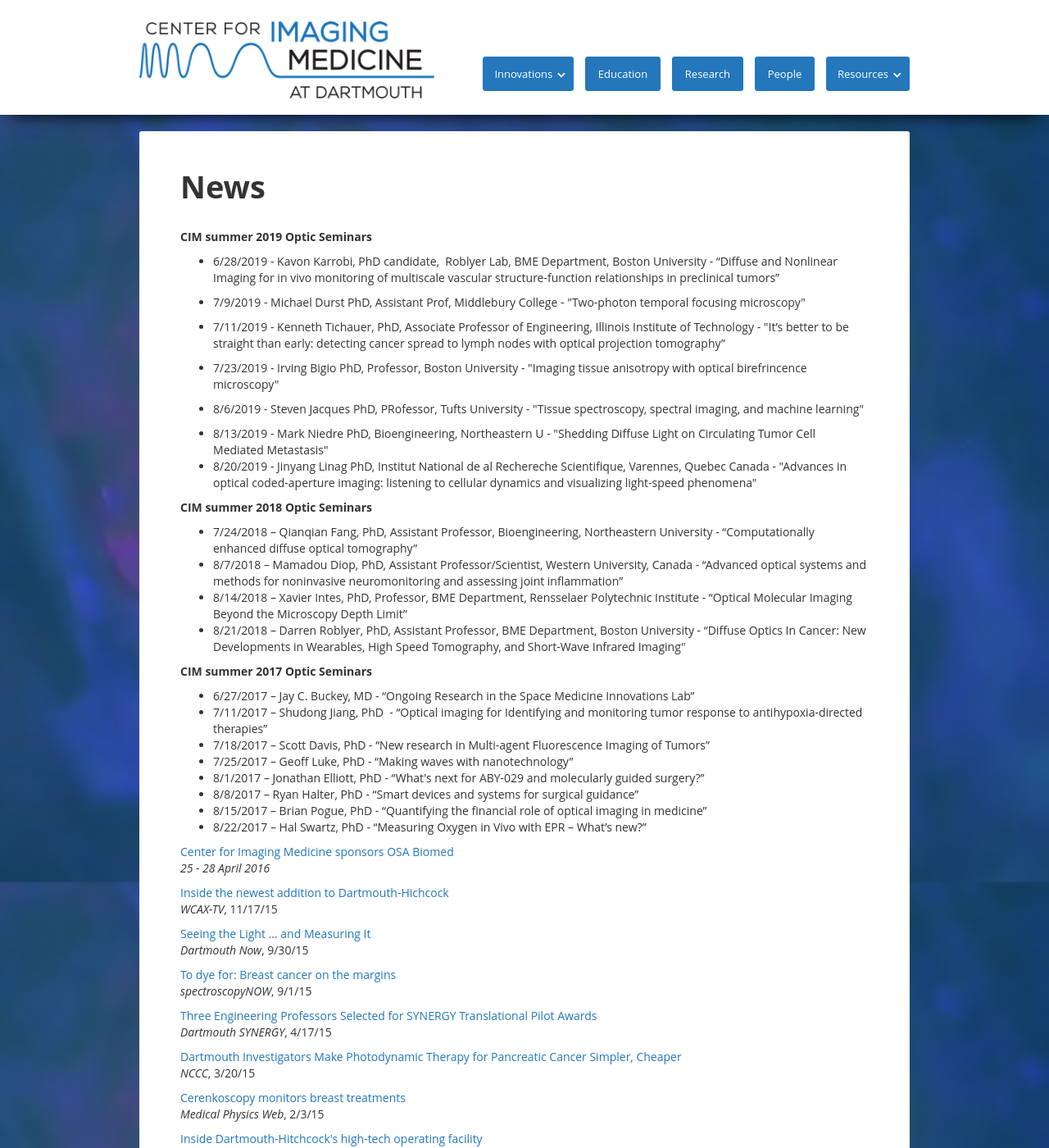
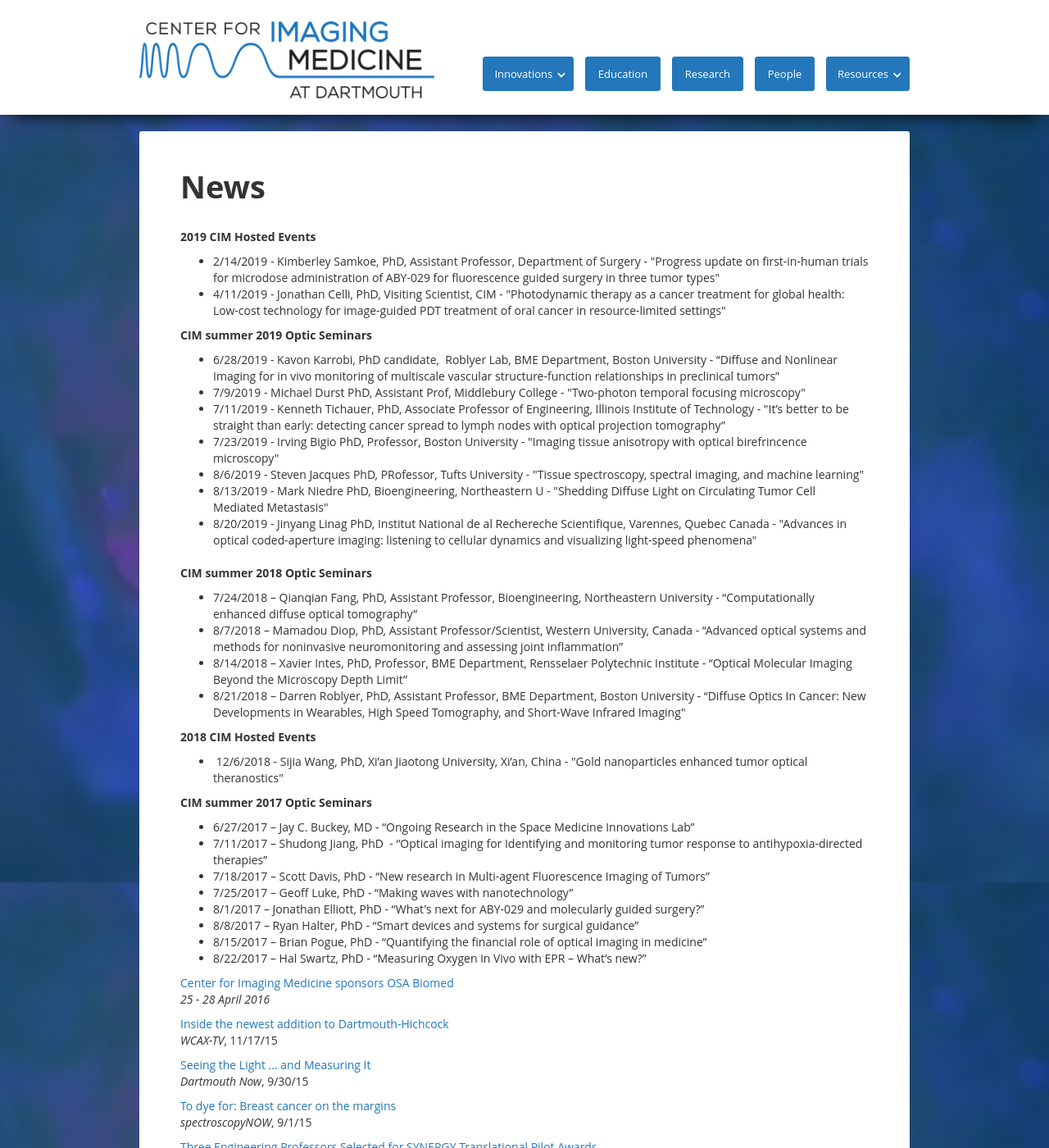
Before and after one commit to thayer/cim, a Jekyll site: the page built from news.html, in a window 1280 px wide and 1400 px high. Shown: the whole window at 82% size. Built offline with Jekyll 4.4.1, drawn with Linux system fonts in a browser that asks for light colours.

Commit message:
Updated 'news.html' via CloudCannon

```diff
--- a/news.html
+++ b/news.html
@@ -7,32 +7,34 @@
       <div class="single-width">
         <div class="w-richtext editable">
           <p><strong></strong></p>
+          <p><strong>2019&nbsp;<strong>CIM </strong>Hosted Events</strong>
+          </p>
+          <ul>
+            <li>2/14/2019 - Kimberley Samkoe, PhD, Assistant Professor, Department of Surgery - "Progress update on first-in-human trials for microdose administration of ABY-029 for fluorescence guided surgery in three tumor types"</li>
+            <li>4/11/2019 - Jonathan Celli, PhD, Visiting Scientist, CIM - "Photodynamic therapy as a cancer treatment for global health: Low-cost technology for image-guided PDT treatment of oral cancer in resource-limited settings"</li>
+          </ul>
           <p><strong>CIM summer 2019 Optic Seminars</strong></p>
           <ul>
-            <li>
-              <p>6/28/2019 - Kavon Karrobi, PhD candidate, &nbsp;Roblyer Lab, BME Department, Boston University - &ldquo;Diffuse and Nonlinear Imaging for in vivo monitoring of multiscale vascular structure-function relationships in preclinical tumors&rdquo;</p>
-            </li>
-            <li>
-              <p>7/9/2019 - Michael Durst PhD, Assistant Prof, Middlebury College - "Two-photon temporal focusing microscopy"</p>
-            </li>
-            <li>
-              <p>7/11/2019 - Kenneth Tichauer, PhD, Associate Professor of Engineering, Illinois Institute of Technology - "It&rsquo;s better to be straight than early: detecting cancer spread to lymph nodes with optical projection tomography&rdquo;</p>
-            </li>
-            <li>
-              <p>7/23/2019 - Irving Bigio PhD, Professor, Boston University - "Imaging tissue anisotropy with optical birefrincence microscopy"</p>
-            </li>
-            <li>
-              <p>8/6/2019 - Steven Jacques PhD, PRofessor, Tufts University - "Tissue spectroscopy, spectral imaging, and machine learning"</p>
-            </li>
+            <li>6/28/2019 - Kavon Karrobi, PhD candidate, &nbsp;Roblyer Lab, BME Department, Boston University - &ldquo;Diffuse and Nonlinear Imaging for in vivo monitoring of multiscale vascular structure-function relationships in preclinical tumors&rdquo;</li>
+            <li>7/9/2019 - Michael Durst PhD, Assistant Prof, Middlebury College - "Two-photon temporal focusing microscopy"</li>
+            <li>7/11/2019 - Kenneth Tichauer, PhD, Associate Professor of Engineering, Illinois Institute of Technology - "It&rsquo;s better to be straight than early: detecting cancer spread to lymph nodes with optical projection tomography&rdquo;</li>
+            <li>7/23/2019 - Irving Bigio PhD, Professor, Boston University - "Imaging tissue anisotropy with optical birefrincence microscopy"</li>
+            <li>8/6/2019 - Steven Jacques PhD, PRofessor, Tufts University - "Tissue spectroscopy, spectral imaging, and machine learning"</li>
             <li>8/13/2019 - Mark Niedre PhD, Bioengineering, Northeastern U - "Shedding Diffuse Light on Circulating Tumor Cell Mediated Metastasis"</li>
             <li>8/20/2019 - Jinyang Linag PhD, Institut National de al Rechereche Scientifique, Varennes, Quebec Canada - "Advances in optical coded-aperture imaging: listening to cellular dynamics and visualizing light-speed phenomena"</li>
           </ul>
+          <ul></ul>
           <p><strong>CIM summer 2018 Optic Seminars&nbsp;</strong></p>
           <ul>
             <li>7/24/2018 &ndash; Qianqian Fang, PhD, Assistant Professor, Bioengineering, Northeastern University - &ldquo;Computationally enhanced diffuse optical tomography&rdquo;</li>
             <li>8/7/2018 &ndash; Mamadou Diop, PhD, Assistant Professor/Scientist, Western University, Canada - &ldquo;Advanced optical systems and methods for noninvasive neuromonitoring and assessing joint inflammation&rdquo;</li>
             <li>8/14/2018 &ndash; Xavier Intes, PhD, Professor, BME Department, Rensselaer Polytechnic Institute - &ldquo;Optical Molecular Imaging Beyond the Microscopy Depth Limit&rdquo;</li>
             <li>8/21/2018 &ndash; Darren Roblyer, PhD, Assistant Professor, BME Department, Boston University - &ldquo;Diffuse Optics In Cancer: New Developments in Wearables, High Speed Tomography, and Short-Wave Infrared Imaging"</li>
+          </ul>
+          <p><strong></strong><strong>2018 <strong>CIM </strong>Hosted Events</strong>
+          </p>
+          <ul>
+            <li><strong>&nbsp;</strong>12/6/2018 - Sijia Wang, PhD, Xi&rsquo;an Jiaotong University, Xi&rsquo;an, China - "Gold nanoparticles enhanced tumor optical theranostics"</li>
           </ul>
           <p><strong>CIM summer 2017 Optic Seminars&nbsp;</strong></p>
           <ul>
```
